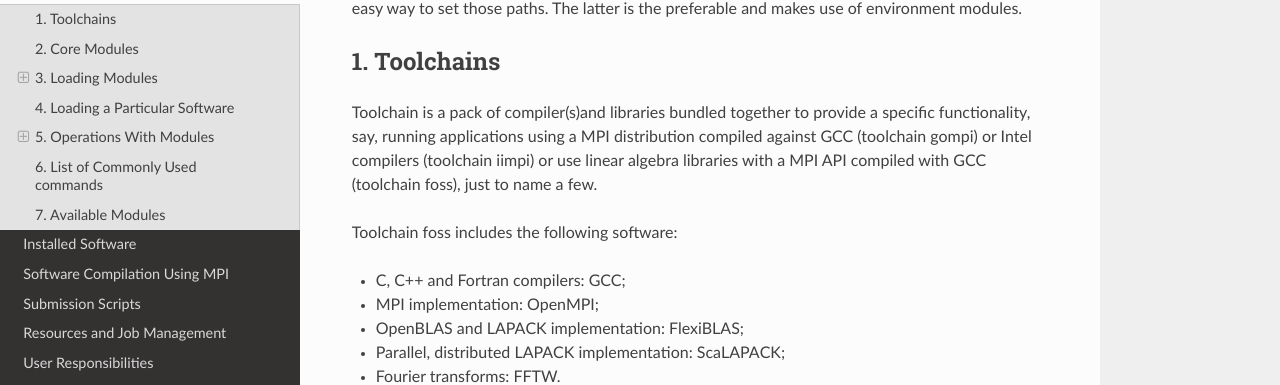
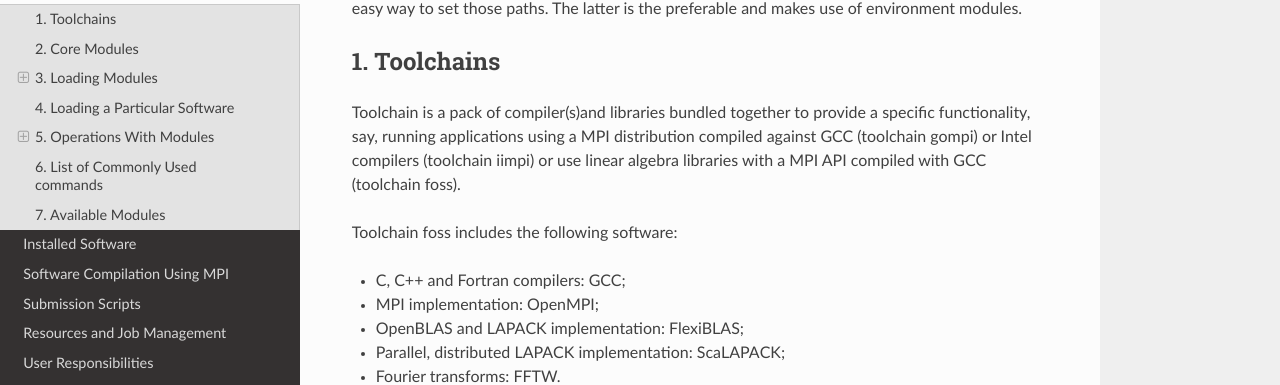
Before and after one commit to mavillez/Oblivion, a Sphinx documentation site: the page built from docs/source/modules.rst, in a window 1280 px wide and 900 px high. Shown: the part 235-620 px from the top of the window. Built offline with Sphinx 7.4.7 and the Read the Docs theme 2.0.0, drawn with Linux system fonts in a browser that asks for light colours.

Commit message:
Update modules.rst

```diff
--- a/docs/source/modules.rst
+++ b/docs/source/modules.rst
@@ -6,7 +6,7 @@
 1. Toolchains
 -------------
 
-Toolchain is a pack of compiler(s)and libraries bundled together to provide a specific functionality, say, running applications using a MPI distribution compiled against GCC (toolchain gompi) or Intel compilers (toolchain iimpi) or use linear algebra libraries with a MPI API compiled with GCC (toolchain foss), just to name a few.
+Toolchain is a pack of compiler(s)and libraries bundled together to provide a specific functionality, say, running applications using a MPI distribution compiled against GCC (toolchain gompi) or Intel compilers (toolchain iimpi) or use linear algebra libraries with a MPI API compiled with GCC (toolchain foss).
 
 Toolchain foss includes the following software:
 
```
